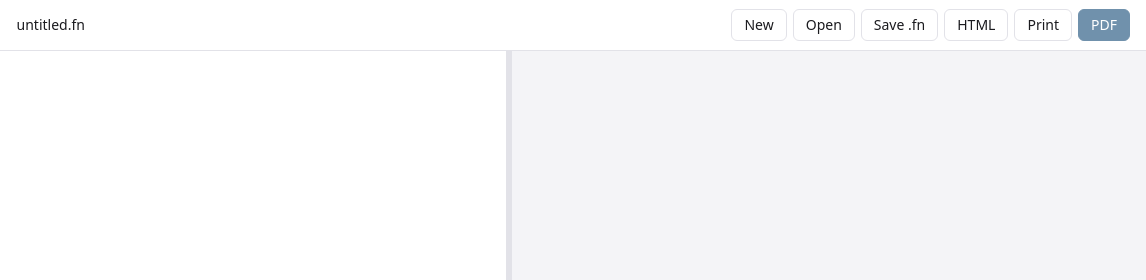
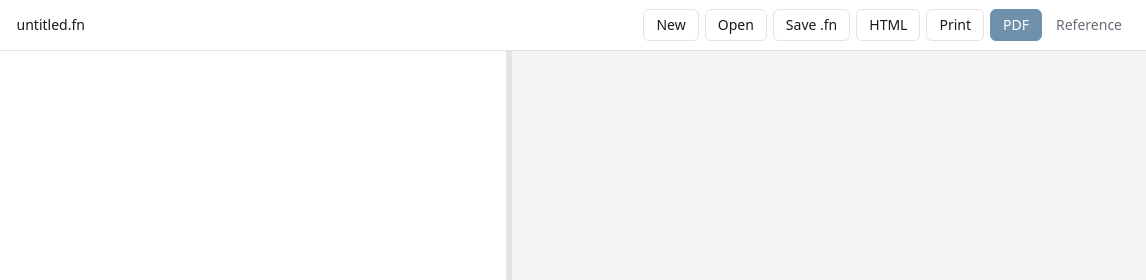
Before and after one commit to eleadlau-commits/Functor, a website built with Vite: page web/index.html in a window 1280 px wide. Shown: the top 280 px of the page, 134-1280 px from the left. Built offline with nearby package versions, Linux system fonts and the light colour scheme; files whose address does not match are found by name.

Commit message:
Add the language reference and AI cheat sheet
Co-Authored-By: Claude Opus 5.5 <noreply@anthropic.com>
Claude-Session: https://claude.ai/code/session_019kgugfhMkTQzo3RiesdP4R

```diff
--- a/web/index.html
+++ b/web/index.html
@@ -17,6 +17,7 @@
         <button id="html" title="Download the compiled HTML">HTML</button>
         <button id="print" title="Print the preview">Print</button>
         <button id="pdf" class="primary" title="Download a PDF set by Functor">PDF</button>
+        <a class="ref-link" href="https://eleadlau-commits.github.io/Functor/reference/" target="_blank" rel="noopener" title="The language reference">Reference</a>
       </div>
       <input id="file" type="file" accept=".fn,text/plain" hidden />
     </header>
--- a/web/src/app.css
+++ b/web/src/app.css
@@ -85,6 +85,8 @@ button {
 }
 button:hover { border-color: var(--muted); }
 button.primary { background: var(--accent); border-color: var(--accent); color: var(--accent-ink); }
+.ref-link { align-self: center; padding: 5px 8px; color: var(--muted); text-decoration: none; }
+.ref-link:hover { color: var(--ink); }
 button.link { border: 0; background: none; color: var(--muted); padding: 2px 4px; }
 .panes {
   --split: 50%;
```
Also changed, not shown: .github/workflows/pages.yml, README.md, extension/README.md, 3 other files.
